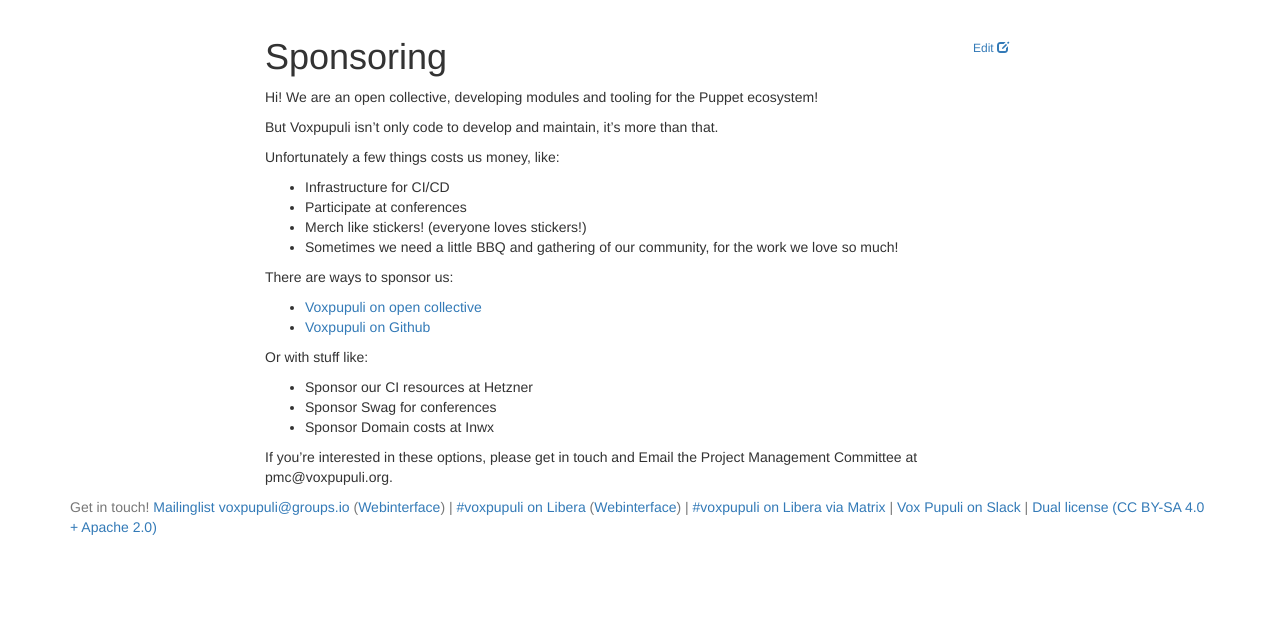
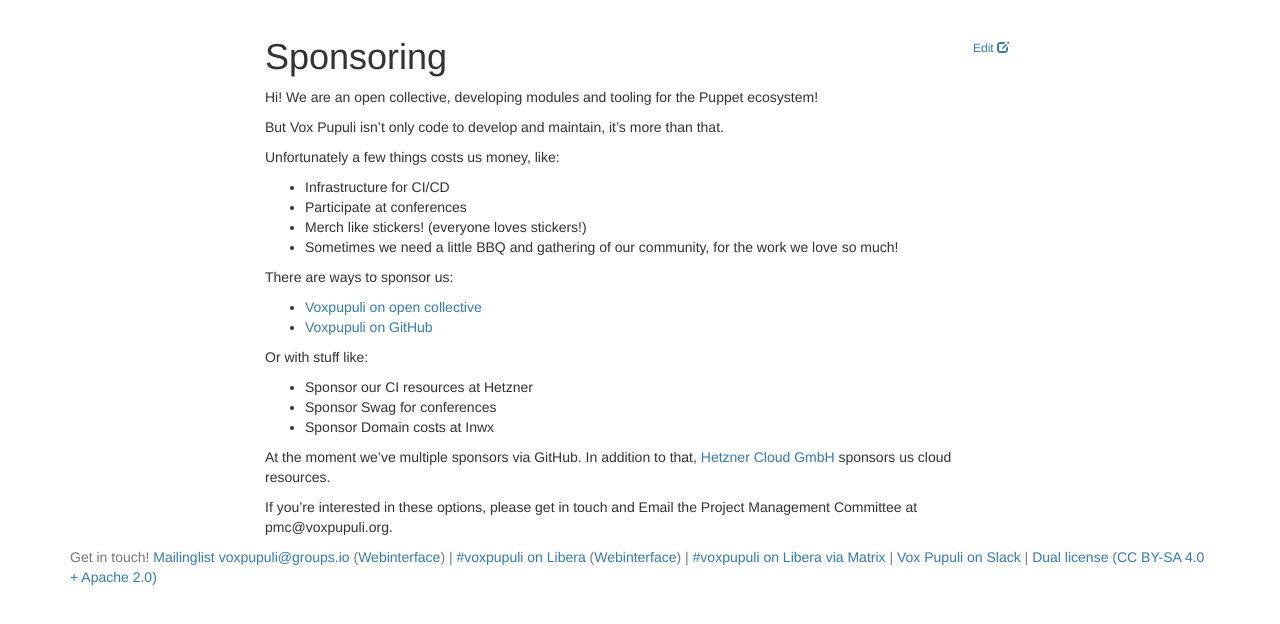
Before and after one commit to voxpupuli/voxpupuli.github.io, a Jekyll site: the page built from sponsoring/index.md, in a window 1280 px wide, cut to the strip 184-808 px from the top of the page. Built offline with Jekyll 4.4.1, drawn with Linux system fonts in a browser that asks for light colours; nearby versions of some CDN libraries.

Commit message:
Update sponsoring documentation

```diff
--- a/sponsoring/index.md
+++ b/sponsoring/index.md
@@ -5,7 +5,7 @@
 
 Hi! We are an open collective, developing modules and tooling for the Puppet ecosystem!
 
-But Voxpupuli isn't only code to develop and maintain, it's more than that.
+But Vox Pupuli isn't only code to develop and maintain, it's more than that.
 
 Unfortunately a few things costs us money, like:
 - Infrastructure for CI/CD
@@ -15,11 +15,14 @@
 
 There are ways to sponsor us:
 - [Voxpupuli on open collective](https://opencollective.com/vox-pupuli)
-- [Voxpupuli on Github](https://github.com/sponsors/voxpupuli)
+- [Voxpupuli on GitHub](https://github.com/sponsors/voxpupuli)
 
 Or with stuff like:
 - Sponsor our CI resources at Hetzner
 - Sponsor Swag for conferences
 - Sponsor Domain costs at Inwx
 
+At the moment we've multiple sponsors via GitHub. In addition to that,
+[Hetzner Cloud GmbH](https://www.hetzner-cloud.de/en) sponsors us cloud resources.
+
 If you're interested in these options, please get in touch and Email the Project Management Committee at pmc@voxpupuli.org.
```
